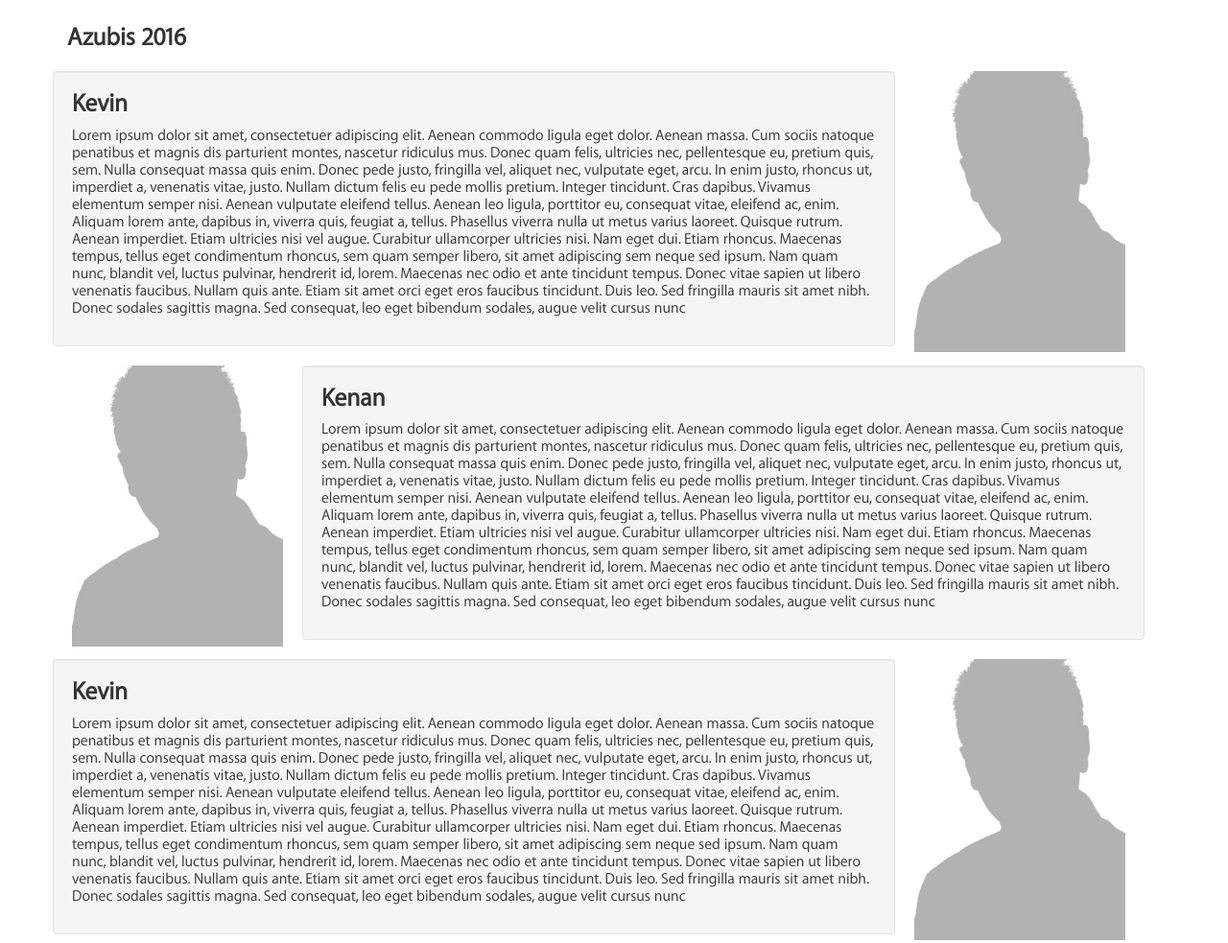
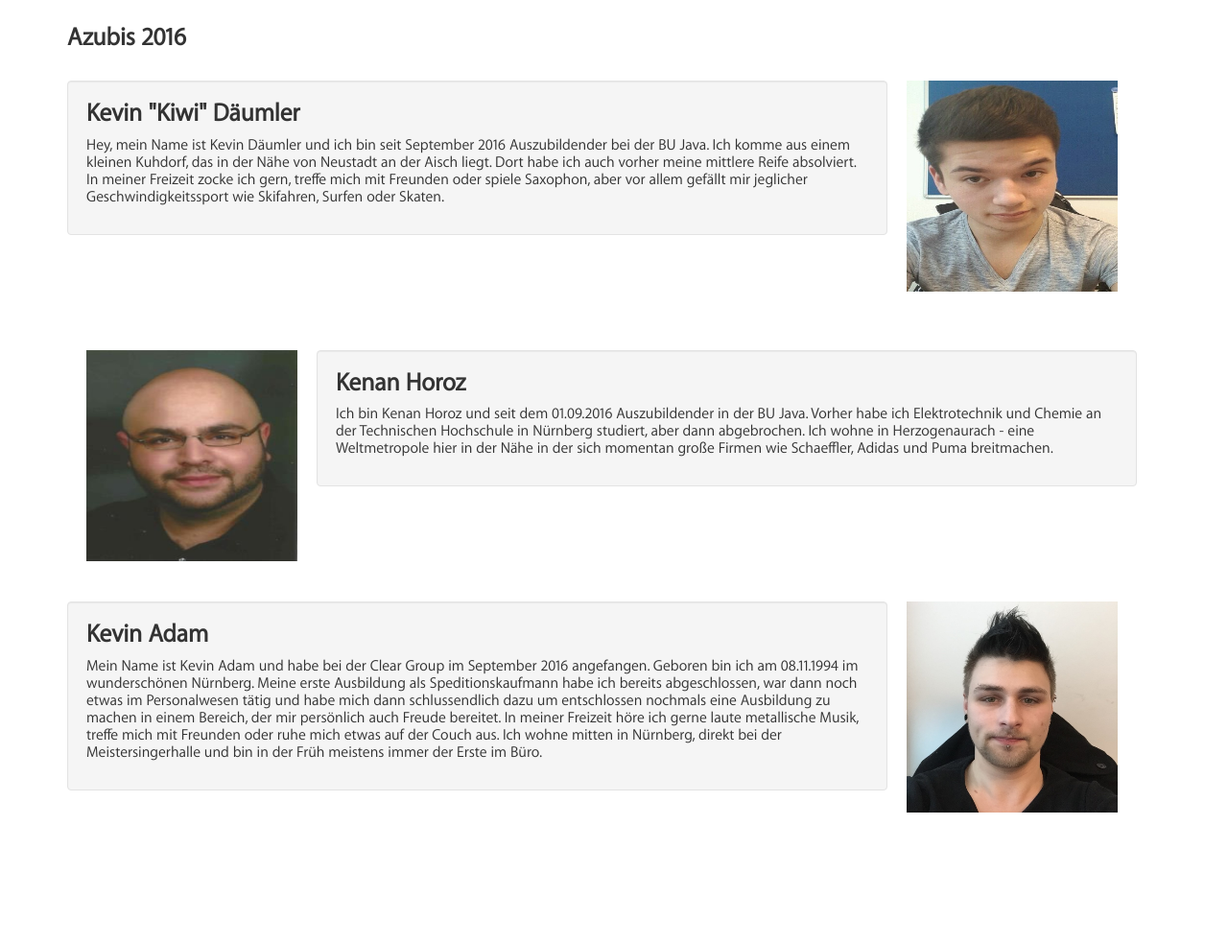
Before and after one commit to jangdmn/Homepage, a plain HTML site: page Wir.html in a window 1280 px wide. Shown: the part 1300-2283 px from the top of the page at 96% size. Drawn offline with nearby package versions, Linux system fonts and the light colour scheme.

Commit message:
Wir 2016
Beschreibung von Kevin,Kenan und Kevin rein. Bildergröße verändert.

```diff
--- a/Wir.html
+++ b/Wir.html
@@ -84,34 +84,34 @@
 
 		<div class="container">
 			<h2 id="target16" style="margin: 10px 0px">Azubis 2016</h2>
-		<div class="row">
+		<div class="row" style="margin: 20px 0px 100px">
 				<div class="text well col-md-9">
-					<h2>Kevin</h2>
-					<p>Lorem ipsum dolor sit amet, consectetuer adipiscing elit. Aenean commodo ligula eget dolor. Aenean massa. Cum sociis natoque penatibus et magnis dis parturient montes, nascetur ridiculus mus. Donec quam felis, ultricies nec, pellentesque eu, pretium quis, sem. Nulla consequat massa quis enim. Donec pede justo, fringilla vel, aliquet nec, vulputate eget, arcu. In enim justo, rhoncus ut, imperdiet a, venenatis vitae, justo. Nullam dictum felis eu pede mollis pretium. Integer tincidunt. Cras dapibus. Vivamus elementum semper nisi. Aenean vulputate eleifend tellus. Aenean leo ligula, porttitor eu, consequat vitae, eleifend ac, enim. Aliquam lorem ante, dapibus in, viverra quis, feugiat a, tellus. Phasellus viverra nulla ut metus varius laoreet. Quisque rutrum. Aenean imperdiet. Etiam ultricies nisi vel augue. Curabitur ullamcorper ultricies nisi. Nam eget dui. Etiam rhoncus. Maecenas tempus, tellus eget condimentum rhoncus, sem quam semper libero, sit amet adipiscing sem neque sed ipsum. Nam quam nunc, blandit vel, luctus pulvinar, hendrerit id, lorem. Maecenas nec odio et ante tincidunt tempus. Donec vitae sapien ut libero venenatis faucibus. Nullam quis ante. Etiam sit amet orci eget eros faucibus tincidunt. Duis leo. Sed fringilla mauris sit amet nibh. Donec sodales sagittis magna. Sed consequat, leo eget bibendum sodales, augue velit cursus nunc</p>
+					<h2>Kevin "Kiwi" Däumler</h2>
+					<p>Hey, mein Name ist Kevin Däumler und ich bin seit September 2016 Auszubildender bei der BU Java. Ich komme aus einem kleinen Kuhdorf, das in der Nähe von Neustadt an der Aisch liegt. Dort habe ich auch vorher meine mittlere Reife absolviert. In meiner Freizeit zocke ich gern, treffe mich mit Freunden oder spiele Saxophon, aber vor allem gefällt mir jeglicher Geschwindigkeitssport wie Skifahren, Surfen oder Skaten.</p>
 				</div>
 				<div class="bilderT">
-					<img src="bilder/dummy.jpg">
+					<img src="bilder/kiwi.jpg">
 				</div>
 			</div>
-			<div class="row">
+			<div style="margin: 20px 0px 100px" class="row">
 				<div class="bilderJ">
-					<img src="bilder/dummy.jpg">
+					<img src="bilder/Kenan.jpg">
 				</div>
 				<div class="text well col-md-9 col-md-offset-2" style="margin-left: 260px">
 
-					<h2>Kenan</h2>
-					<p>Lorem ipsum dolor sit amet, consectetuer adipiscing elit. Aenean commodo ligula eget dolor. Aenean massa. Cum sociis natoque penatibus et magnis dis parturient montes, nascetur ridiculus mus. Donec quam felis, ultricies nec, pellentesque eu, pretium quis, sem. Nulla consequat massa quis enim. Donec pede justo, fringilla vel, aliquet nec, vulputate eget, arcu. In enim justo, rhoncus ut, imperdiet a, venenatis vitae, justo. Nullam dictum felis eu pede mollis pretium. Integer tincidunt. Cras dapibus. Vivamus elementum semper nisi. Aenean vulputate eleifend tellus. Aenean leo ligula, porttitor eu, consequat vitae, eleifend ac, enim. Aliquam lorem ante, dapibus in, viverra quis, feugiat a, tellus. Phasellus viverra nulla ut metus varius laoreet. Quisque rutrum. Aenean imperdiet. Etiam ultricies nisi vel augue. Curabitur ullamcorper ultricies nisi. Nam eget dui. Etiam rhoncus. Maecenas tempus, tellus eget condimentum rhoncus, sem quam semper libero, sit amet adipiscing sem neque sed ipsum. Nam quam nunc, blandit vel, luctus pulvinar, hendrerit id, lorem. Maecenas nec odio et ante tincidunt tempus. Donec vitae sapien ut libero venenatis faucibus. Nullam quis ante. Etiam sit amet orci eget eros faucibus tincidunt. Duis leo. Sed fringilla mauris sit amet nibh. Donec sodales sagittis magna. Sed consequat, leo eget bibendum sodales, augue velit cursus nunc</p>
+					<h2>Kenan Horoz</h2>
+					<p>Ich bin Kenan Horoz und seit dem 01.09.2016 Auszubildender in der BU Java. Vorher habe ich Elektrotechnik und Chemie an der Technischen Hochschule in Nürnberg studiert, aber dann abgebrochen. Ich wohne in Herzogenaurach - eine Weltmetropole hier in der Nähe in der sich momentan große Firmen wie Schaeffler, Adidas und Puma breitmachen.</p>
 
 				</div>
 			</div>
-			<div class="row">
+			<div style="margin: 20px 0px" class="row">
 				<div class="text well col-md-9">
-					<h2>Kevin</h2>
-					<p>Lorem ipsum dolor sit amet, consectetuer adipiscing elit. Aenean commodo ligula eget dolor. Aenean massa. Cum sociis natoque penatibus et magnis dis parturient montes, nascetur ridiculus mus. Donec quam felis, ultricies nec, pellentesque eu, pretium quis, sem. Nulla consequat massa quis enim. Donec pede justo, fringilla vel, aliquet nec, vulputate eget, arcu. In enim justo, rhoncus ut, imperdiet a, venenatis vitae, justo. Nullam dictum felis eu pede mollis pretium. Integer tincidunt. Cras dapibus. Vivamus elementum semper nisi. Aenean vulputate eleifend tellus. Aenean leo ligula, porttitor eu, consequat vitae, eleifend ac, enim. Aliquam lorem ante, dapibus in, viverra quis, feugiat a, tellus. Phasellus viverra nulla ut metus varius laoreet. Quisque rutrum. Aenean imperdiet. Etiam ultricies nisi vel augue. Curabitur ullamcorper ultricies nisi. Nam eget dui. Etiam rhoncus. Maecenas tempus, tellus eget condimentum rhoncus, sem quam semper libero, sit amet adipiscing sem neque sed ipsum. Nam quam nunc, blandit vel, luctus pulvinar, hendrerit id, lorem. Maecenas nec odio et ante tincidunt tempus. Donec vitae sapien ut libero venenatis faucibus. Nullam quis ante. Etiam sit amet orci eget eros faucibus tincidunt. Duis leo. Sed fringilla mauris sit amet nibh. Donec sodales sagittis magna. Sed consequat, leo eget bibendum sodales, augue velit cursus nunc</p>
+					<h2>Kevin Adam</h2>
+					<p>Mein Name ist Kevin Adam und habe bei der Clear Group im September 2016 angefangen. Geboren bin ich am 08.11.1994 im wunderschönen Nürnberg. Meine erste Ausbildung als Speditionskaufmann habe ich bereits abgeschlossen, war dann noch etwas im Personalwesen tätig und habe mich dann schlussendlich dazu um entschlossen nochmals eine Ausbildung zu machen in einem Bereich, der mir persönlich auch Freude bereitet. In meiner Freizeit höre ich gerne laute metallische Musik, treffe mich mit Freunden oder ruhe mich etwas auf der Couch aus. Ich wohne mitten in Nürnberg, direkt bei der Meistersingerhalle und bin in der Früh meistens immer der Erste im Büro.</p>
 				</div>
 
 				<div class="bilderT">
-					<img src="bilder/dummy.jpg">
+					<img src="bilder/kevin.jpg">
 				</div>
 			</div>
 		</div>
--- a/main.css
+++ b/main.css
@@ -132,6 +132,7 @@ button {
 	position: absolute;
 	float: right;
 	width: 220px;
+	height: 220px;
 	margin-left: 20px;
 
 }
@@ -139,6 +140,7 @@ button {
 	position: absolute;
 	float: left;
 	width: 220px;
+	height: 220px;
 	margin-left: 20px;
 }
 p {
```
